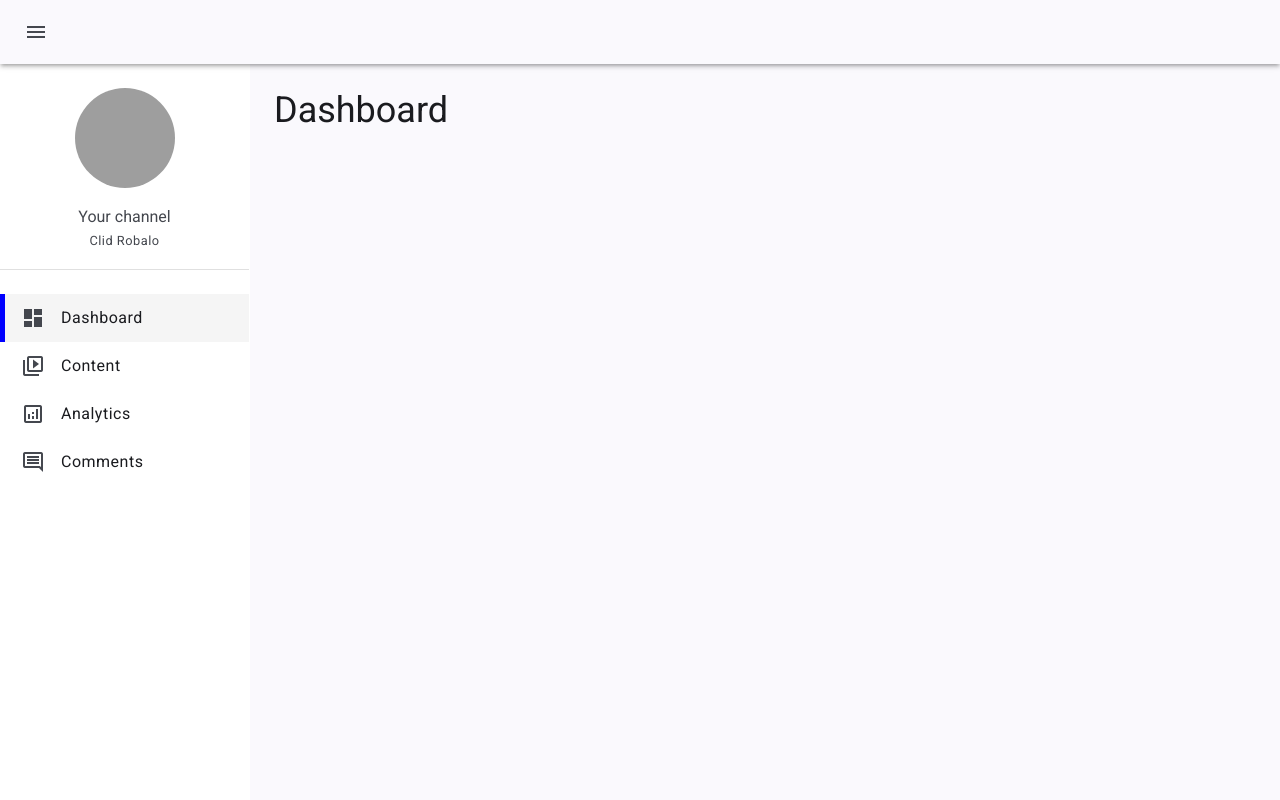
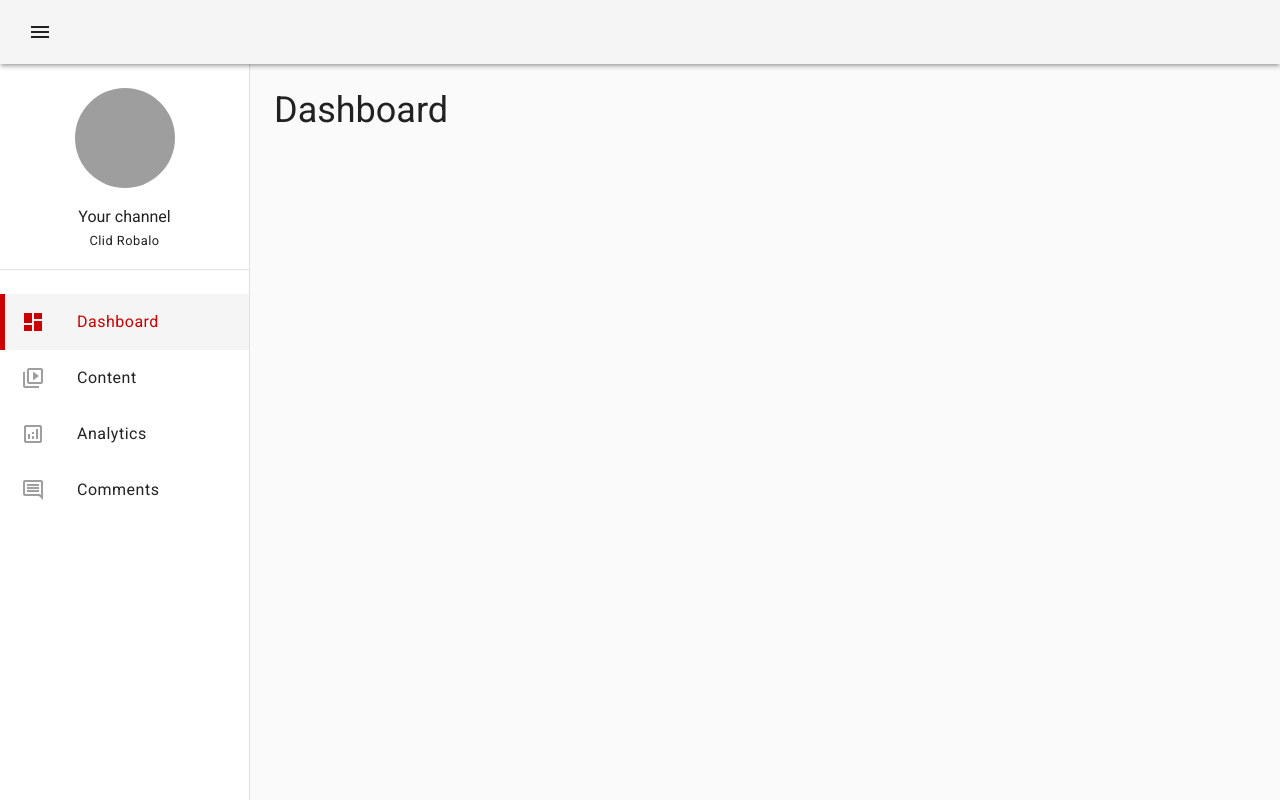
Before and after one commit to clidrobalo/sidebar-with-angular-material, an Angular app: page /dashboard in a window 1280 px wide. Built offline with nearby package versions, Linux system fonts and the light colour scheme; grey boxes are pictures that could not be loaded.

Commit message:
Add red theme

```diff
--- a/src/app/components/sidenav/sidenav.component.ts
+++ b/src/app/components/sidenav/sidenav.component.ts
@@ -95,7 +95,7 @@ export type MenuItem = {
         }
 
         .selected-item {
-          border-left-color: blue;
+          border-left-color: var(--primary-color);
           background: rgba(0, 0, 0, 0.04);
         }
       }
--- a/src/styles.scss
+++ b/src/styles.scss
@@ -1,4 +1,40 @@
 /* You can add global styles to this file, and also import other style files */
 
-html, body { height: 100%; }
-body { margin: 0; font-family: Roboto, "Helvetica Neue", sans-serif; }
+@use "@angular/material" as mat; // import angular material sass library, allowing to use sass mixina and functions.
+@include mat.core(); // include core styles in the file.
+
+html,
+body {
+  height: 100%;
+}
+
+body {
+  margin: 0;
+  font-family: Roboto, "Helvetica Neue", sans-serif;
+
+  --primary-color: #cc0000;
+}
+
+$mat-primary: (
+  main: #cc0000,
+  lighter: #f0b3b3,
+  darker: #b90000,
+  200: #cc0000,
+
+  // For slide toggle
+  contrast: (main: #ffffff,
+    lighter: #000000,
+    darker: #ffffff,
+  )
+);
+
+$theme-primary: mat.m2-define-palette($mat-primary, main, lighter, darker);
+$theme-accent: mat.m2-define-palette(mat.$m2-indigo-palette, A200, A100, A400);
+
+$light-theme: mat.m2-define-light-theme((color: (primary: $theme-primary,
+        accent: $theme-accent,
+      ),
+      typography: mat.m2-define-typography-config(),
+      density: 0));
+
+@include mat.all-component-themes($light-theme);
```
